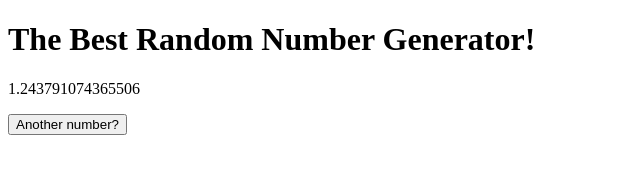
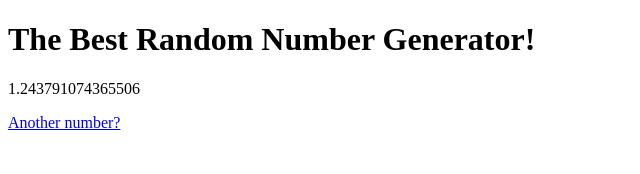
Before and after one commit to Ongenix/test-page, a plain HTML site: page index.html in a window 1280 px wide. Shown: the whole page, without its empty margins (0-640 px from the left). Drawn offline with Linux system fonts and the light colour scheme.

Commit message:
Update index.html

```diff
--- a/index.html
+++ b/index.html
@@ -1,3 +1,3 @@
 <!DOCTYPE html>
 <head></head>
-<body><h1>The Best Random Number Generator!</h1><p id="number">number</p><script>document.getElementById("number").innerHTML = (Math.random()*Math.random()*2.5)</script><button onclick="location.href=https://ongenix.github.io/test-page/">Another number?</button></body>
+<body><h1>The Best Random Number Generator!</h1><p id="number">number</p><script>document.getElementById("number").innerHTML = (Math.random()*Math.random()*2.5)</script><a href="https://ongenix.github.io/test-page/">Another number?</a></body>
```
